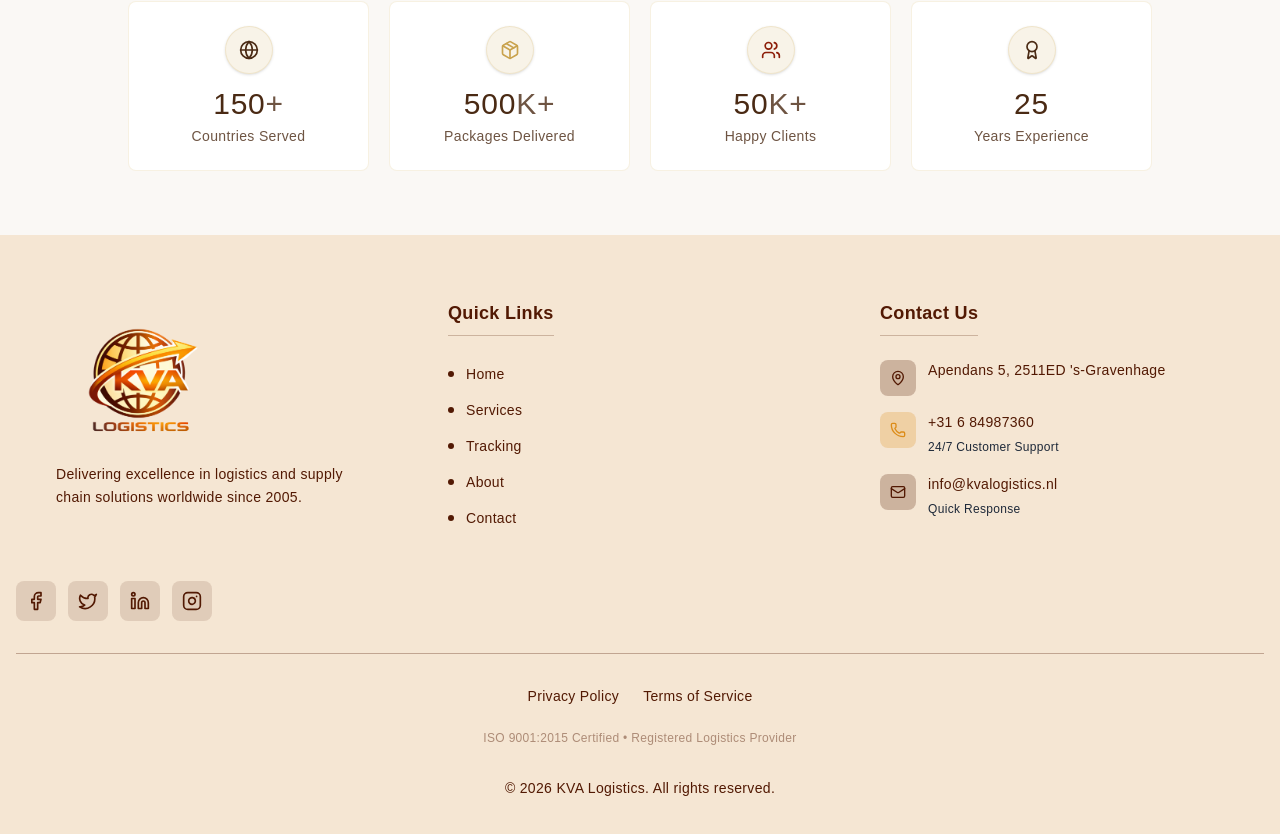
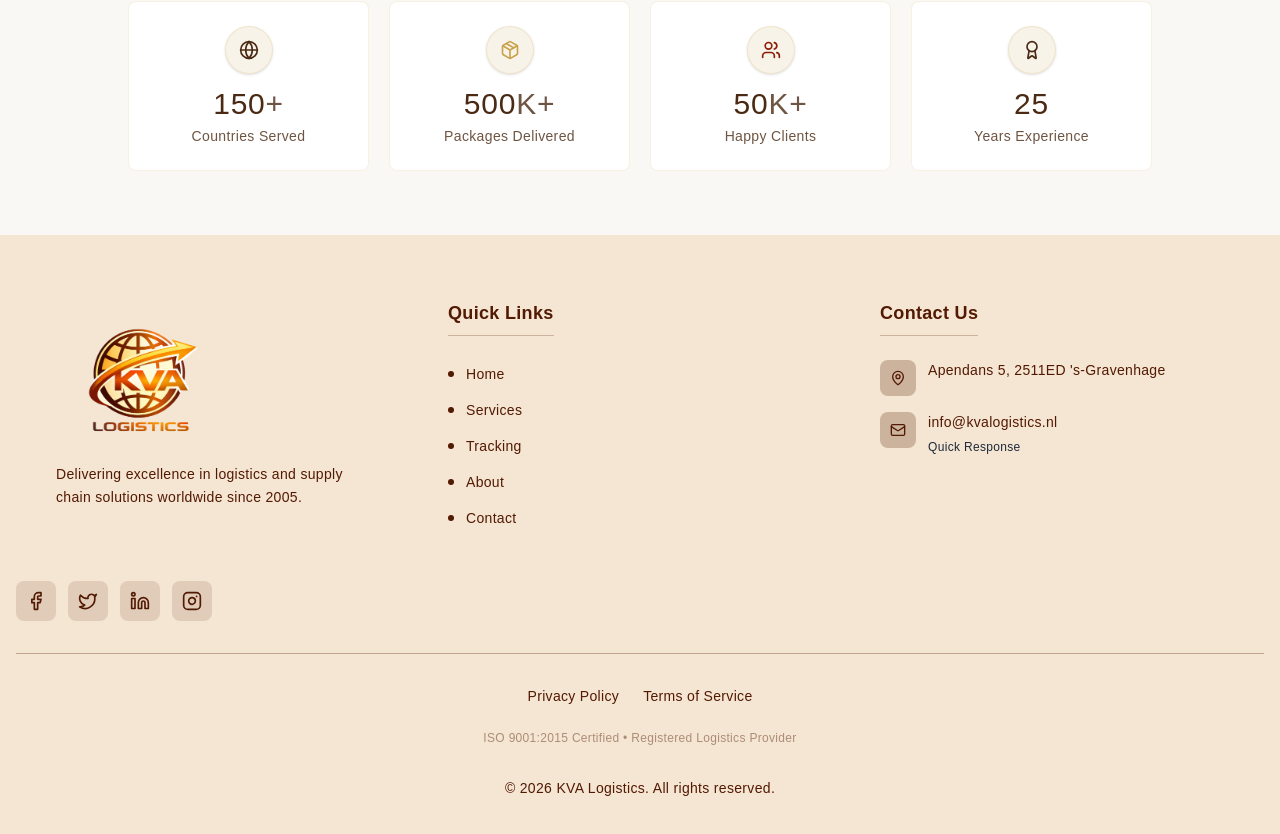
Before and after one commit to Prathamesh0008/KVA-Logistic, a Next.js app: page / in a window 1280 px wide. Shown: the part 3285-4119 px from the top of the page. Built offline with nearby package versions, Linux system fonts and the light colour scheme; a web font is replaced by a local one.

Commit message:
Update Footer.jsx

```diff
--- a/app/components/Footer.jsx
+++ b/app/components/Footer.jsx
@@ -106,12 +106,12 @@ export default function Footer() {
                   content: "Apendans 5, 2511ED 's-Gravenhage",
                   color: colors.darkBrown
                 },
-                {
-                  icon: <Phone className="h-4 w-4" />,
-                  content: "+31 6 84987360",
-                  subtitle: "24/7 Customer Support",
-                  color: colors.orange
-                },
+                // {
+                //   icon: <Phone className="h-4 w-4" />,
+                //   content: "+31 6 84987360",
+                //   subtitle: "24/7 Customer Support",
+                //   color: colors.orange
+                // },
                 {
                   icon: <Mail className="h-4 w-4" />,
                   content: "info@kvalogistics.nl",
```
